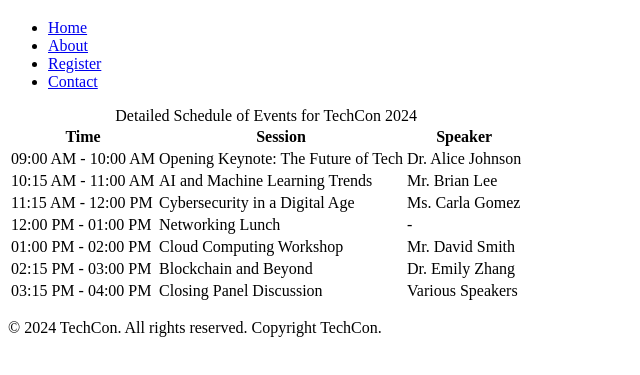
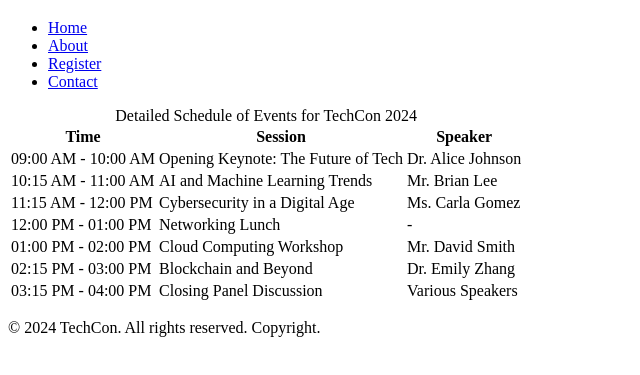
Before and after one commit to amadibethel/TechCon_HTML, a plain HTML site: page techcon_website/schedule.html in a window 1280 px wide. Shown: the part 61-436 px from the top of the page, without its empty margins (0-640 px from the left). Drawn offline with Linux system fonts and the light colour scheme.

```diff
--- a/techcon_website/schedule.html
+++ b/techcon_website/schedule.html
@@ -67,9 +67,10 @@
         </table>
     </main>
 
-    <footer>
-  <p>&copy; 2024 TechCon. All rights reserved. Copyright TechCon.</p>
-</footer>
+     <!-- Footer -->
+  <footer>
+    <p>&copy; 2024 TechCon. All rights reserved. Copyright.</p>
+  </footer>
 
 </body>
 </html>
```
